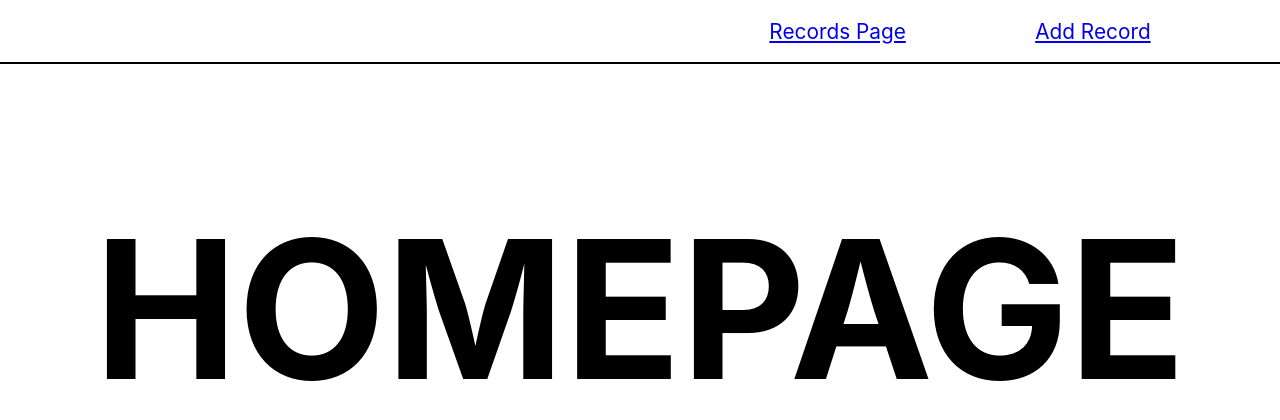
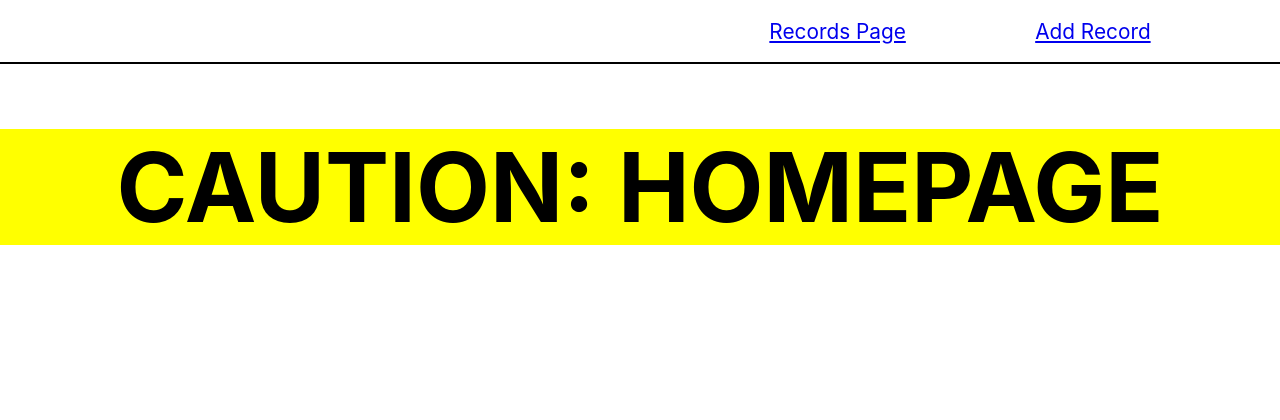
Before and after one commit to jakethrasher/lab-09-front-end, a React (Create React App) app: page / in a window 1280 px wide. Shown: the top 420 px of the page. Built offline with nearby package versions, Linux system fonts and the light colour scheme.

Commit message:
style homepage lol

```diff
--- a/src/HomePage.js
+++ b/src/HomePage.js
@@ -4,11 +4,12 @@ export default class HomePage extends Component {
     render() {
         const homePage={
             textAlign:'center',
-            fontSize:'6em'
+            fontSize:'3em',
+            backgroundColor:'yellow',
         }
         return (
             <div style={ homePage }>
-                <h1>HOMEPAGE</h1>
+                <h1>CAUTION: HOMEPAGE</h1>
             </div>
         )
     }
```
